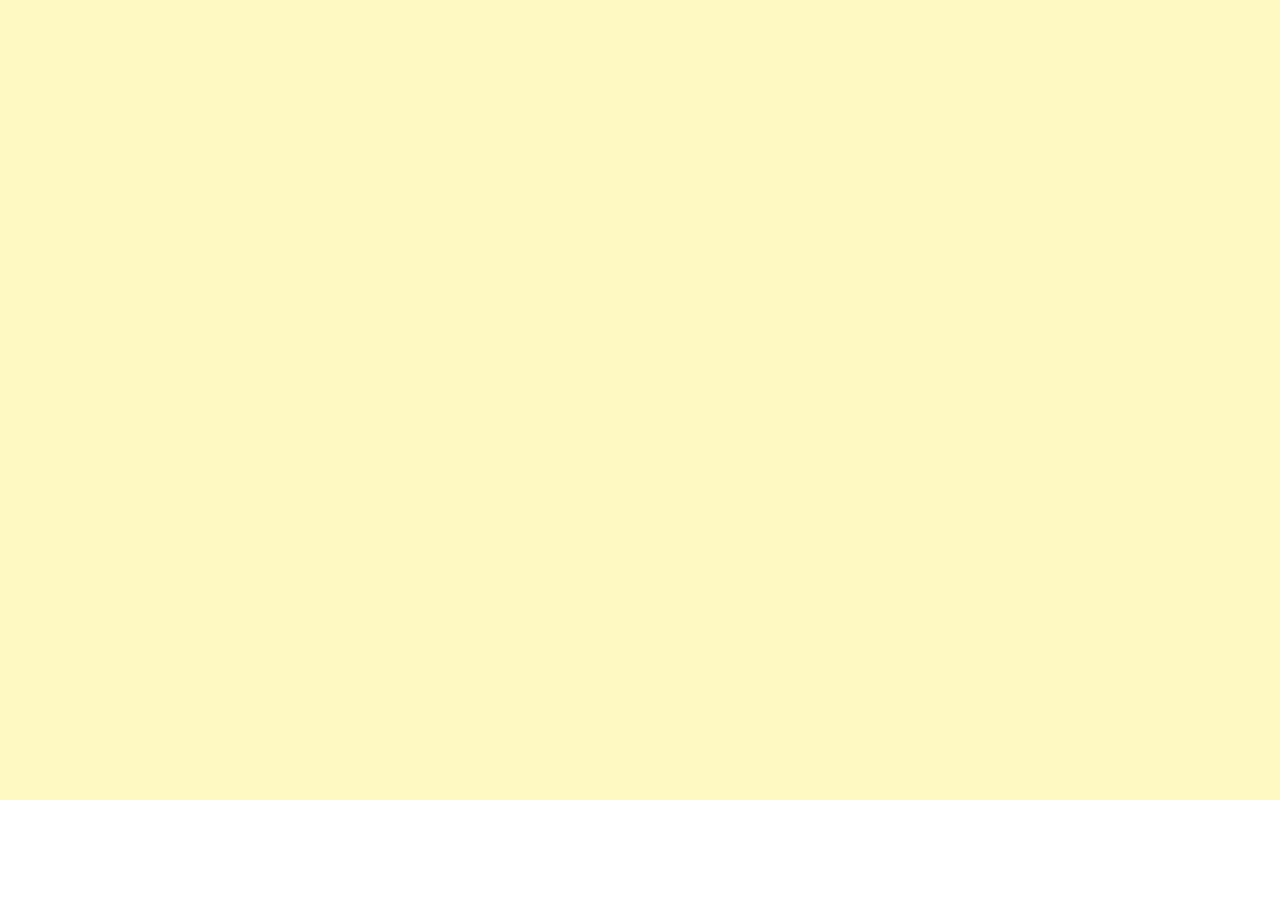
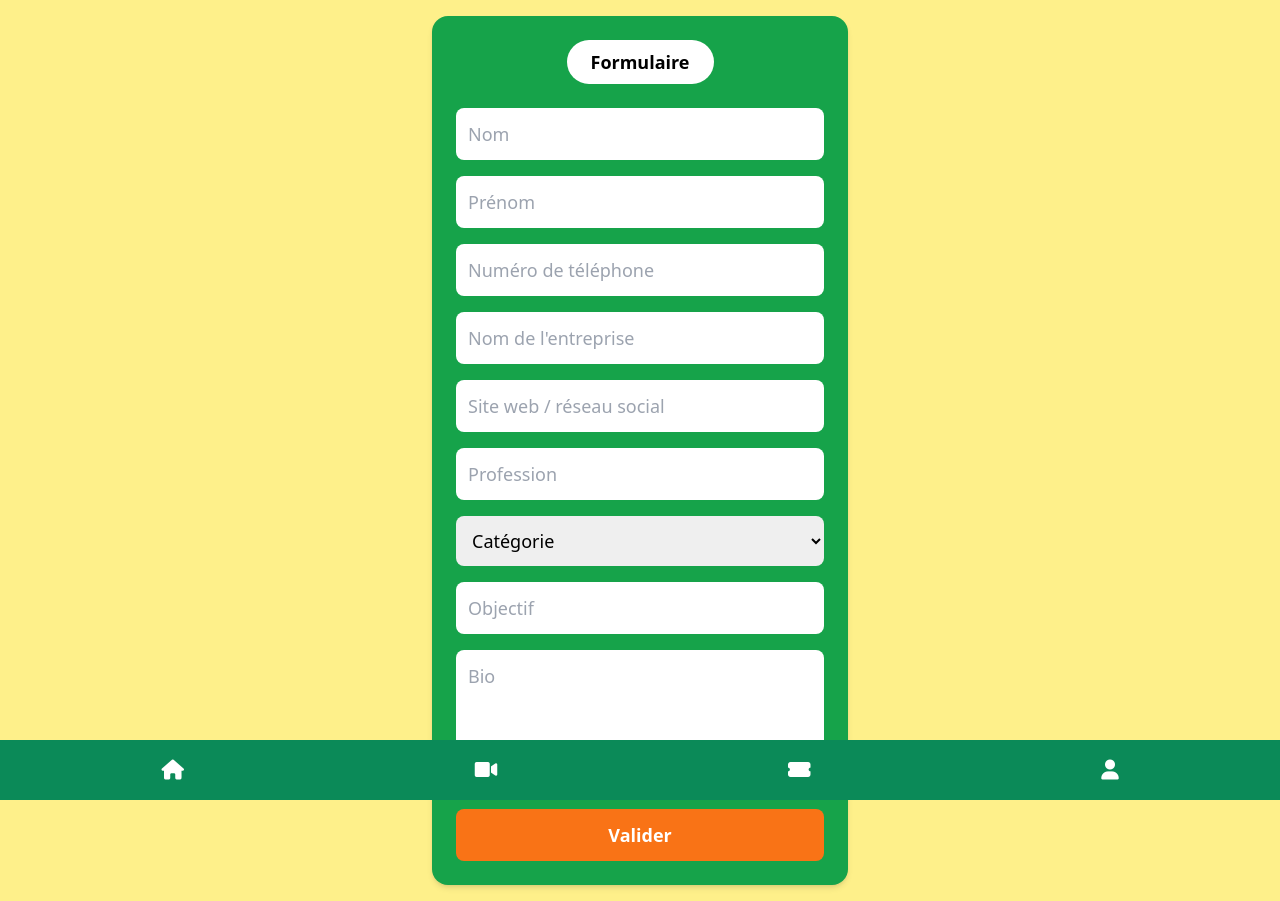
Before and after one commit to Alaintchougbo1/Digital-transformer, a Vue app in the folder Frontend/afro-stream/: page /formorganizer in a window 1280 px wide. Before the commit this address had no page. Before the commit the page ends 800 px from the top, so only its background shows below. Built offline with nearby package versions, Linux system fonts and the light colour scheme.

Commit message:
Add formulaire devenir organisateur

```diff
--- /dev/null
+++ b/Frontend/afro-stream/src/components/FormOrganizer.vue
@@ -0,0 +1,137 @@
+<template>
+  <div class="flex flex-col min-h-screen bg-yellow-200">
+    <!-- Contenu principal -->
+    <div class="flex-1 flex justify-center items-center overflow-y-auto">
+      <section class="w-full max-w-md p-4">
+        <form
+          class="bg-green-600 text-center p-6 rounded-2xl shadow-md"
+          @submit.prevent="handleSubmit"
+        >
+          <h2 class="bg-white text-black inline-block py-2 px-6 rounded-full text-lg font-semibold mb-6">
+            Formulaire
+          </h2>
+
+          <input
+            type="text"
+            v-model="form.nom"
+            placeholder="Nom"
+            class="w-full p-3 mb-4 rounded-lg border-none text-lg"
+            required
+          />
+          <input
+            type="text"
+            v-model="form.prenom"
+            placeholder="Prénom"
+            class="w-full p-3 mb-4 rounded-lg border-none text-lg"
+            required
+          />
+          <input
+            type="tel"
+            v-model="form.telephone"
+            placeholder="Numéro de téléphone"
+            class="w-full p-3 mb-4 rounded-lg border-none text-lg"
+            required
+          />
+          <input
+            type="text"
+            v-model="form.entreprise"
+            placeholder="Nom de l'entreprise"
+            class="w-full p-3 mb-4 rounded-lg border-none text-lg"
+            required
+          />
+          <input
+            type="text"
+            v-model="form.siteweb"
+            placeholder="Site web / réseau social"
+            class="w-full p-3 mb-4 rounded-lg border-none text-lg"
+          />
+          <input
+            type="text"
+            v-model="form.profession"
+            placeholder="Profession"
+            class="w-full p-3 mb-4 rounded-lg border-none text-lg"
+            required
+          />
+
+          <select
+            v-model="form.categorie"
+            class="w-full p-3 mb-4 rounded-lg border-none text-lg"
+            required
+          >
+            <option value="" disabled selected>Catégorie</option>
+            <option value="cat1">Catégorie 1</option>
+            <option value="cat2">Catégorie 2</option>
+          </select>
+
+          <input
+            type="text"
+            v-model="form.objectif"
+            placeholder="Objectif"
+            class="w-full p-3 mb-4 rounded-lg border-none text-lg"
+            required
+          />
+          <textarea
+            v-model="form.bio"
+            rows="4"
+            placeholder="Bio"
+            class="w-full p-3 mb-4 rounded-lg border-none text-lg"
+          ></textarea>
+
+          <button
+            type="submit"
+            class="w-full bg-orange-500 text-white py-3 rounded-lg text-lg font-semibold hover:bg-orange-600"
+          >
+            Valider
+          </button>
+        </form>
+      </section>
+    </div>
+
+    <!-- Footer Navigation -->
+    <footer
+      class="bg-[#0B8A58] fixed bottom-0 left-0 w-full flex justify-around items-center p-4 text-white text-xl z-50"
+    >
+      <RouterLink to="/home">
+        <i class="fas fa-home"></i>
+      </RouterLink>
+      <RouterLink to="/decouvrir">
+        <i class="fas fa-video"></i>
+      </RouterLink>
+      <i class="fas fa-ticket-alt"></i>
+      <RouterLink to="/profile">
+        <i class="fas fa-user"></i>
+      </RouterLink>
+    </footer>
+  </div>
+</template>
+
+<script>
+export default {
+  name: "FormOrganizer",
+  data() {
+    return {
+      form: {
+        nom: "",
+        prenom: "",
+        telephone: "",
+        entreprise: "",
+        siteweb: "",
+        profession: "",
+        categorie: "",
+        objectif: "",
+        bio: "",
+      },
+    };
+  },
+  methods: {
+    handleSubmit() {
+      console.log("Données du formulaire :", this.form);
+      alert("Formulaire soumis !");
+    },
+  },
+};
+</script>
+
+<style scoped>
+@import "https://cdnjs.cloudflare.com/ajax/libs/font-awesome/6.0.0-beta3/css/all.min.css";
+</style>
--- a/Frontend/afro-stream/src/components/Profile.vue
+++ b/Frontend/afro-stream/src/components/Profile.vue
@@ -43,11 +43,13 @@
           >
             Historique
           </button>
-          <button
-            class="bg-orange-500 text-white py-2 px-6 rounded-lg w-full flex justify-center hover:bg-orange-400 text-lg"
-          >
-            Devenir organisateur
-          </button>
+          <RouterLink to="/formorganizer">
+            <button
+              class="bg-orange-500 text-white py-2 px-6 rounded-lg w-full flex justify-center hover:bg-orange-400 text-lg mt-4"
+            >
+              Devenir organisateur
+            </button>
+          </RouterLink>
           <button
             class="bg-orange-500 text-white py-2 px-6 rounded-lg w-full flex justify-center hover:bg-orange-400 text-lg"
           >
--- a/Frontend/afro-stream/src/router/index.js
+++ b/Frontend/afro-stream/src/router/index.js
@@ -9,6 +9,8 @@ import AchatBillet from '@/components/AchatBillet.vue';
 // import { name } from '@vue/eslint-config-prettier/skip-formatting';
 import Evenement from '@/components/Evenement.vue';
 import MesTickets from '@/components/MesTickets.vue';
+// import { name } from '@vue/eslint-config-prettier/skip-formatting';
+import FormOganizer from '@/components/FormOrganizer.vue';
 
 const routes = [
   { path: '/', name: 'PreAccueil', component: PreAccueil },
@@ -19,6 +21,7 @@ const routes = [
   { path: '/achat', name: 'Achat', component: AchatBillet },
   { path: '/eventfutu', name: 'Eventfutu', component: Evenement },
   { path: '/tickets', name: 'tickets', component: MesTickets },
+  { path: '/formorganizer', name: 'Formorganizer', component: FormOganizer },
 ];
 
 const router = createRouter({
```
